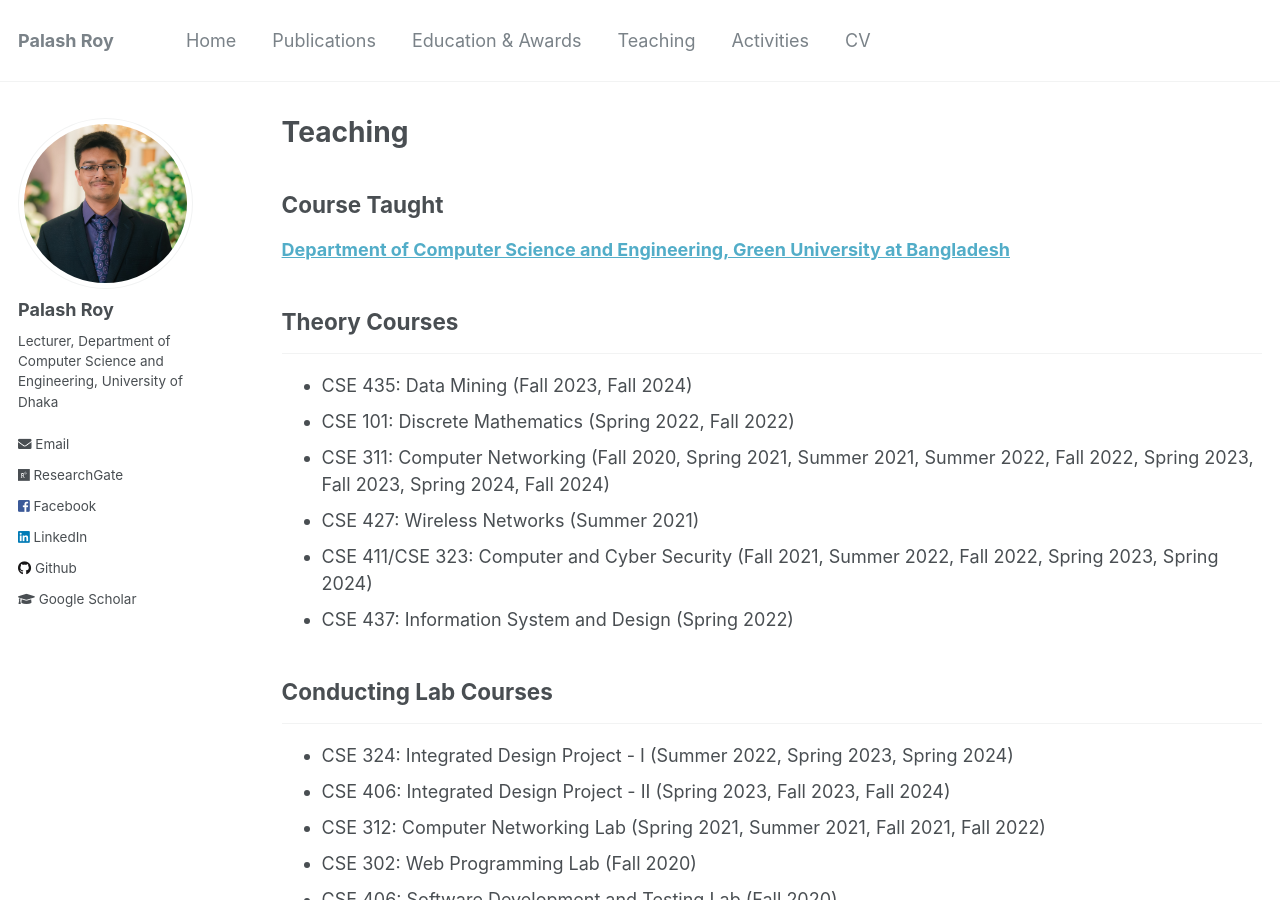
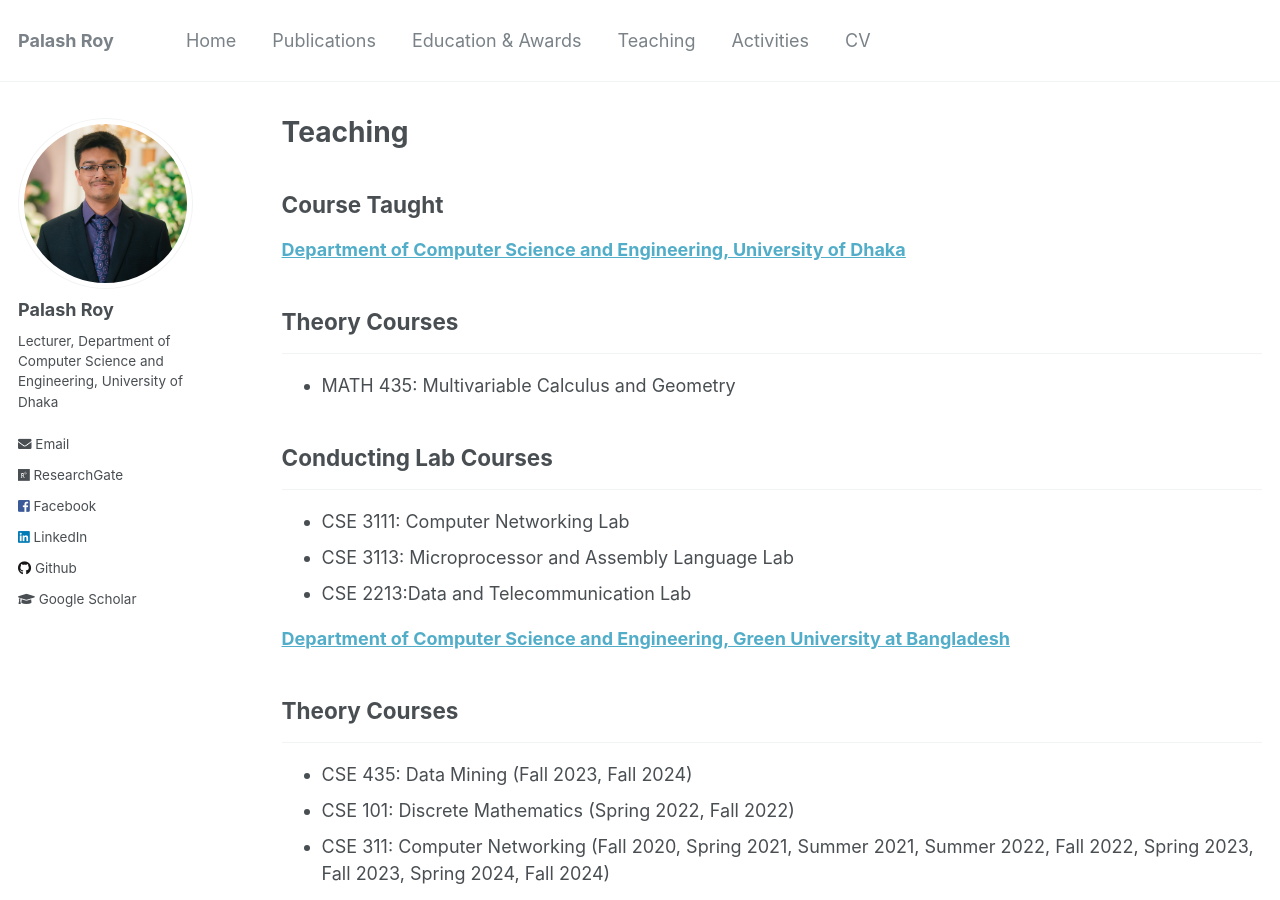
Before and after one commit to PalashRoy975/PalashRoy975.github.io, a Jekyll site: the page built from _pages/teaching.md, in a window 1280 px wide and 900 px high. Built offline with Jekyll 4.4.1, drawn with Linux system fonts in a browser that asks for light colours.

Commit message:
Update teaching.md

```diff
--- a/_pages/teaching.md
+++ b/_pages/teaching.md
@@ -6,6 +6,18 @@ author_profile: true
 ---
 
 ## Course Taught
+[**Department of Computer Science and Engineering, University of Dhaka**](https://du.ac.bd/body/CSE)
+
+## Theory Courses
+-----------
+* MATH 435: Multivariable Calculus and Geometry
+
+## Conducting Lab Courses
+-----------
+* CSE 3111: Computer Networking Lab
+* CSE 3113: Microprocessor and Assembly Language Lab
+* CSE 2213:Data and Telecommunication Lab
+
 
 [**Department of Computer Science and Engineering, Green University at Bangladesh**](https://cse.green.edu.bd/)
 
```
